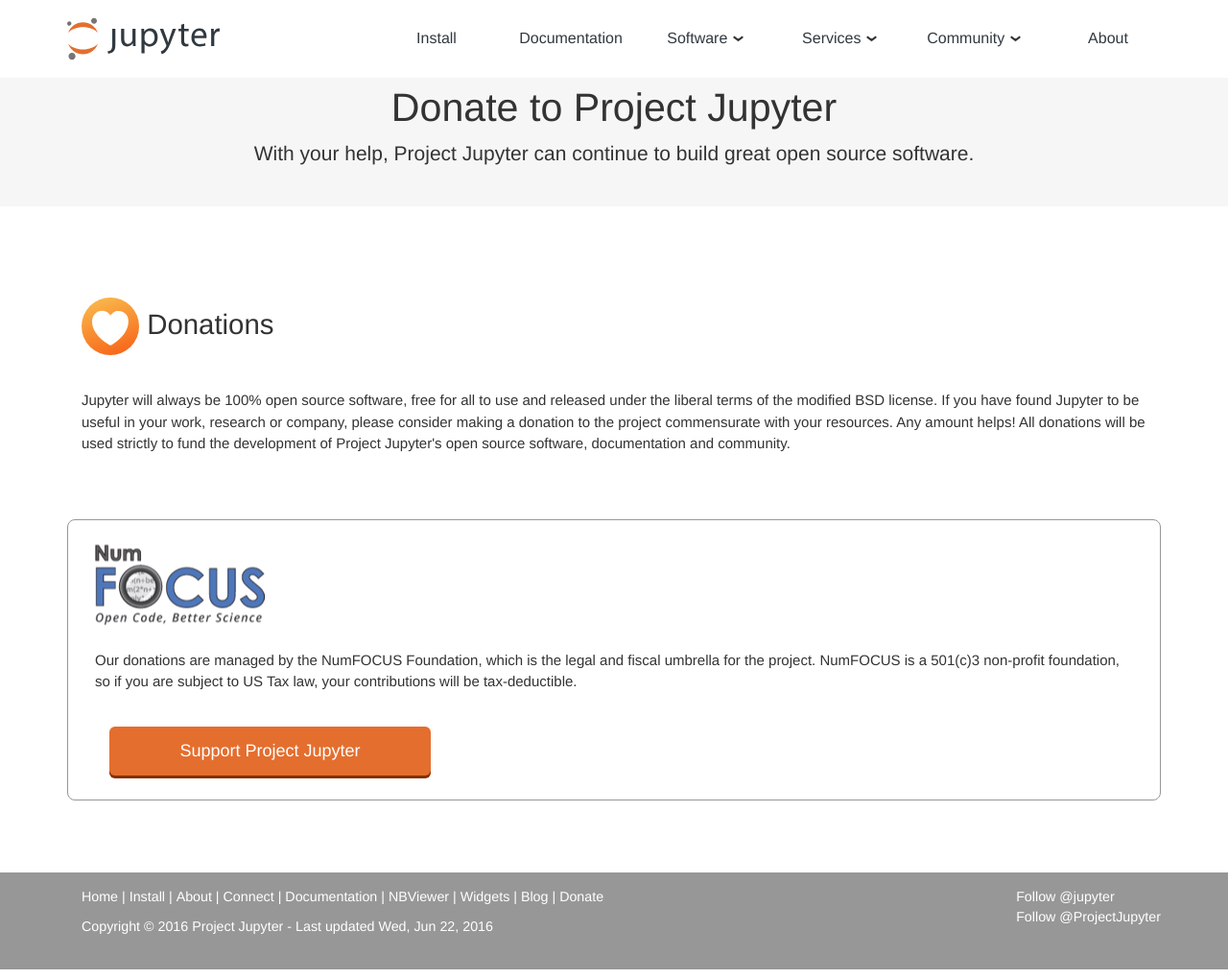
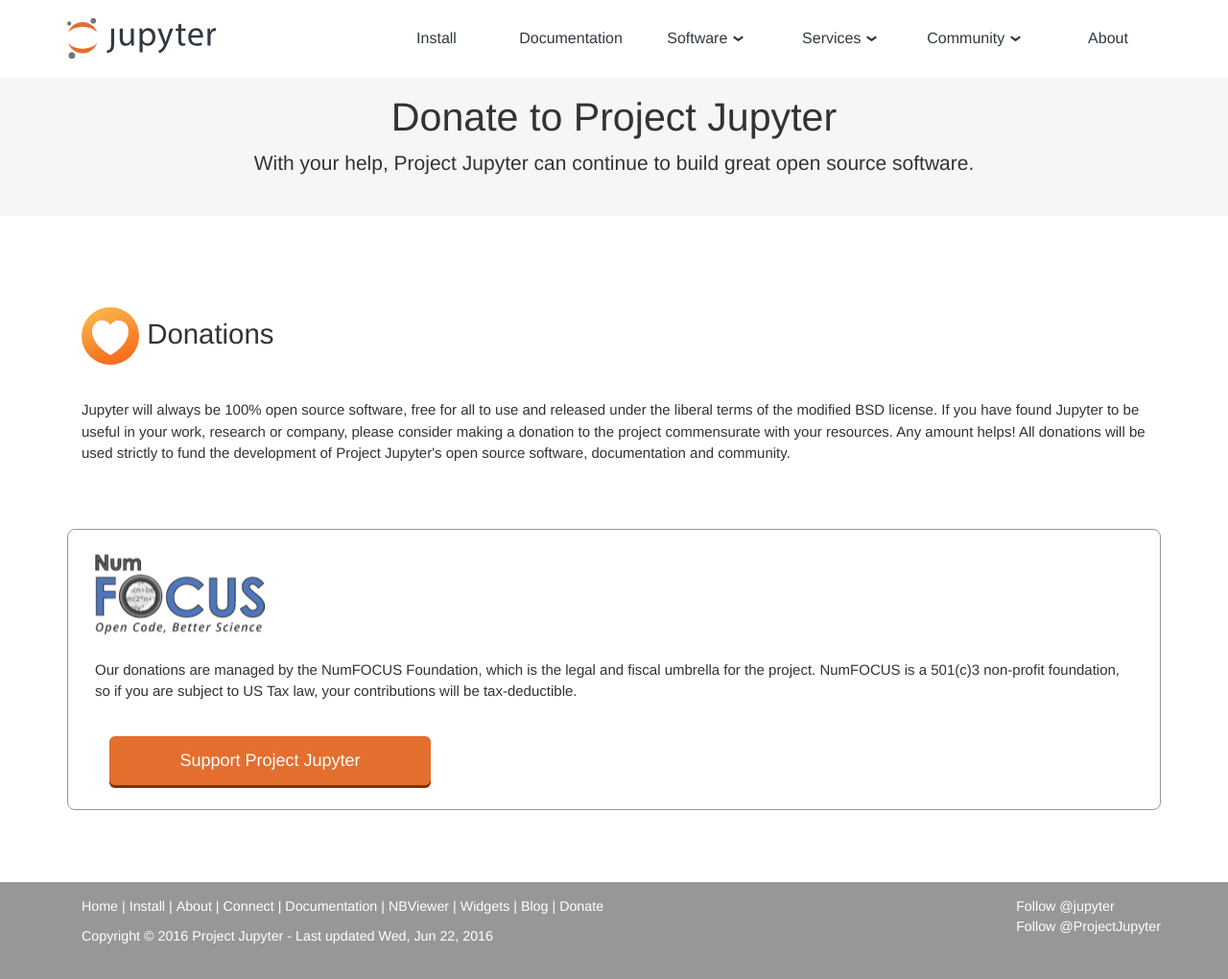
Before and after one commit to jupyter/jupyter.github.io, a Jekyll site: the page built from donate.html, in a window 1280 px wide and 1020 px high. Shown: the whole window at 96% size. Built offline with Jekyll 4.4.1, drawn with Linux system fonts in a browser that asks for light colours; comment, search, counter and statistics services are not loaded.

Commit message:
Fixed padding on body

```diff
--- a/_includes/header.html
+++ b/_includes/header.html
@@ -10,7 +10,7 @@
                     <span class="icon-bar"></span>
                 </button>
                 <a class="navbar-brand" href="{{site.baseurl}}/index.html">
-                    <img src="{{site.baseurl}}/assets/nav_logo.svg" style="height:45px;">
+                    <img src="{{site.baseurl}}/assets/nav_logo.svg" style="height:44px;">
                 </a>
             </div>
             <!-- Collect the nav links, forms, and other content for toggling -->
--- a/css/logo-nav.css
+++ b/css/logo-nav.css
@@ -4,7 +4,7 @@
  * For details, see http://www.apache.org/licenses/LICENSE-2.0.
  */
 body {
-    padding-top: 70px;
+    padding-top: 80px;
     /* Required padding for .navbar-fixed-top. Change if height of navigation changes. */
     font-size: 10.71pt;
     font-weight: 300;
@@ -463,12 +463,12 @@
         width:23%;
     }
 }
-@media(max-width:767px) {
+@media(max-width:768px) {
     .companies li {
         width: 30%;
     }
     body {
-        padding-top: 50px;
+        padding-top: 80px;
     }
 }
 .greydout {
```
